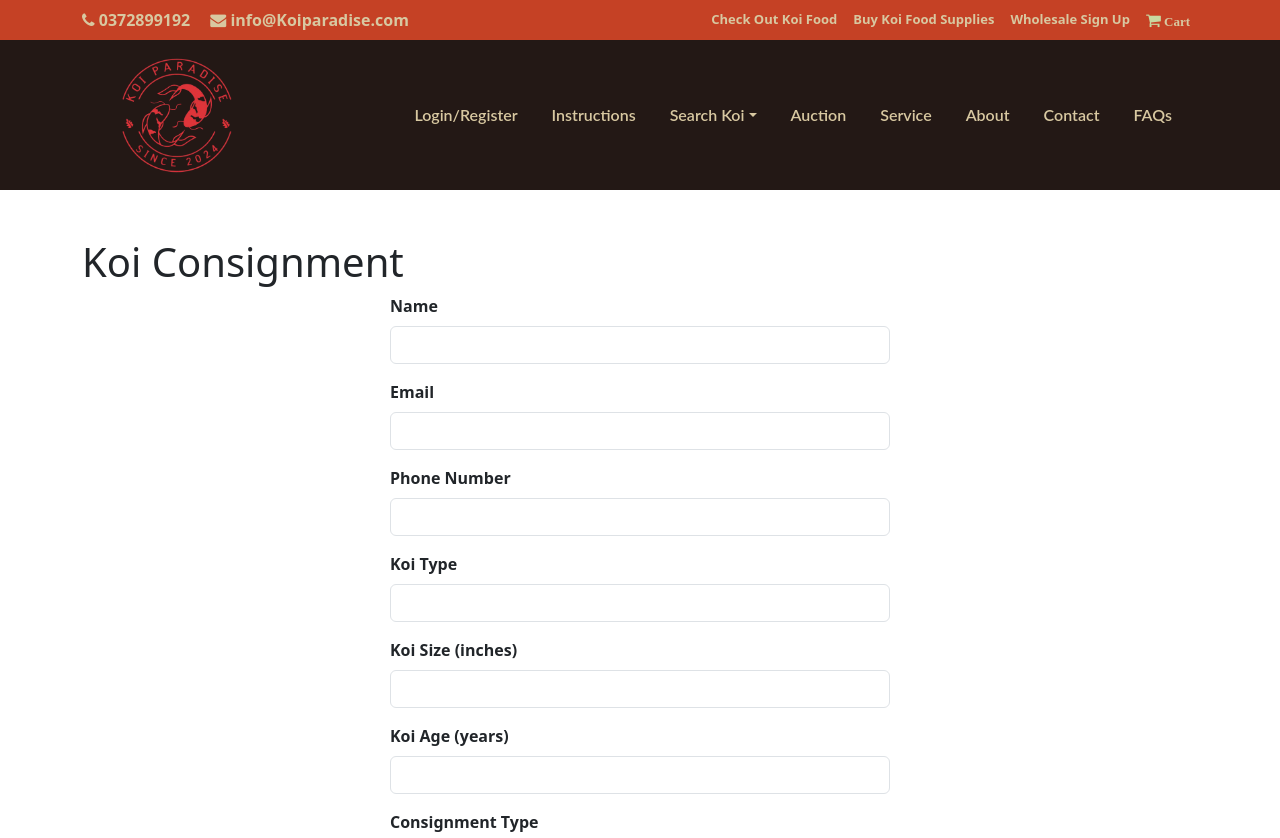
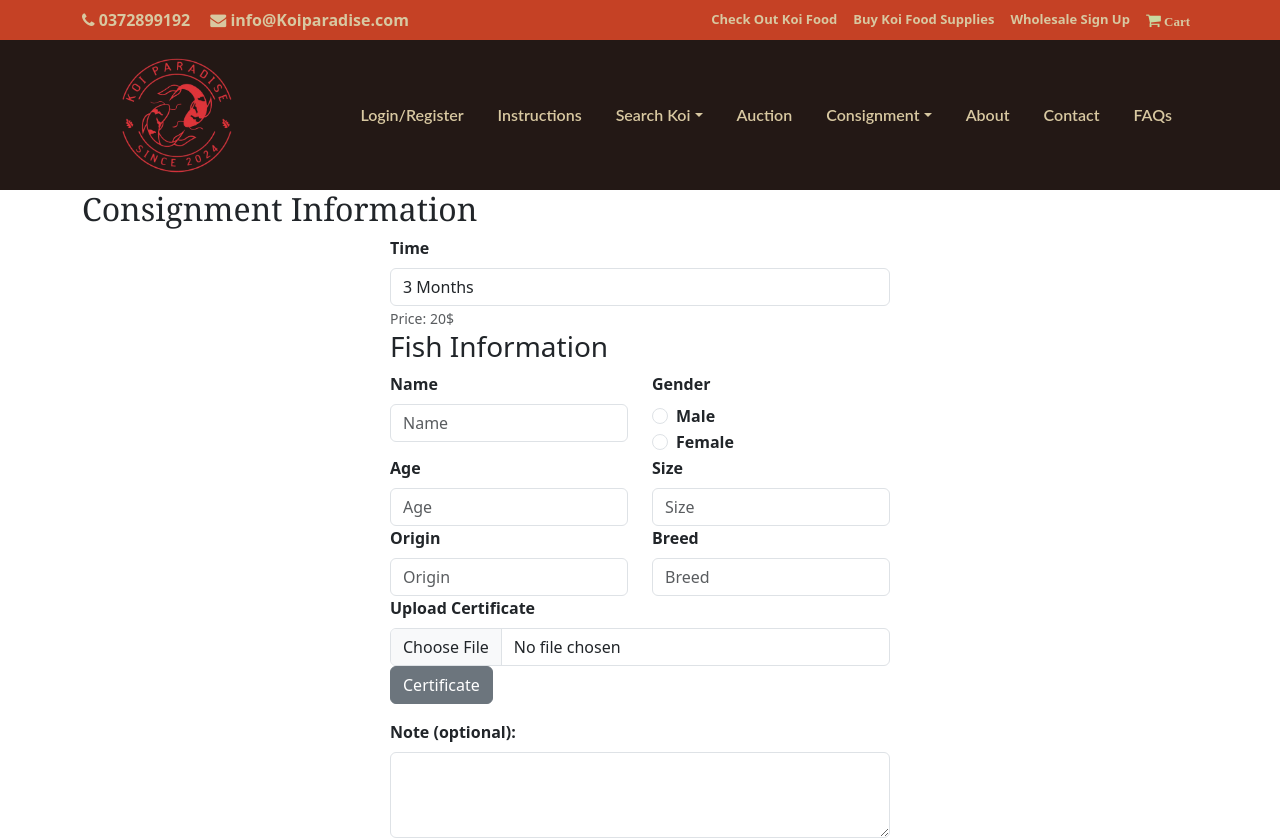
Before and after one commit to TrisDevel/Koi-farm-shop, a React (Create React App) app: page /consignment in a window 1280 px wide. Shown: the top 838 px of the page. Built offline with nearby package versions, Linux system fonts and the light colour scheme.

Commit message:
add consignment page

```diff
--- a/src/components/Navbar.js
+++ b/src/components/Navbar.js
@@ -59,10 +59,13 @@ function CustomNavbar() {
               </NavDropdown.Item>
             </NavDropdown>
               <Nav.Link href="#">Auction</Nav.Link>
-              <Nav.Link href="#">Service</Nav.Link>
+              <NavDropdown title="Consignment" id="basic-nav-dropdown">
+              <NavDropdown.Item href="/consignment">Consignment</NavDropdown.Item>
+              <NavDropdown.Item href="consignment-Policy">Consignment Policy</NavDropdown.Item>
+              </NavDropdown>
               <Nav.Link href="/about">About</Nav.Link>
               <Nav.Link href="/contact">Contact</Nav.Link>
-              <Nav.Link href="/faqs">FAQs</Nav.Link> {/* Add this line */}
+              <Nav.Link href="/faqs">FAQs</Nav.Link>
             </Nav>
           </Navbar.Collapse>
         </div>
--- a/src/pages/Consignment.js
+++ b/src/pages/Consignment.js
@@ -1,117 +1,157 @@
-import React, { useState } from 'react';
-import { Container, Form, Button, Alert } from 'react-bootstrap';
+import React, { useState } from "react";
+import { Container, Row, Col, Form, Button } from "react-bootstrap";
 
 const Consignment = () => {
-  const [consignmentForm, setConsignmentForm] = useState({
-    name: '',
-    email: '',
-    phoneNumber: '',
-    koiType: '',
-    koiSize: '',
-    koiAge: '',
-    consignmentType: 'offline'
-  });
-  const [requestSent, setRequestSent] = useState(false);
+  const [time, setTime] = useState("3 Months");
+  const [price, setPrice] = useState(20);
+  const [gender, setGender] = useState("");
+  const [file, setFile] = useState(null);
+  const [error, setError] = useState("");
 
-  const handleInputChange = (event) => {
-    const { name, value } = event.target;
-    setConsignmentForm({ ...consignmentForm, [name]: value });
+  const handleTimeChange = (e) => {
+    const selectedTime = e.target.value;
+    setTime(selectedTime);
+    // Cập nhật giá dựa trên thời gian
+    if (selectedTime === "1 Months") {
+      setPrice(20);
+    } else if (selectedTime === "2 Months") {
+      setPrice(40);
+    } else if (selectedTime === "3 Months") {
+      setPrice(60);
+    }
   };
 
-  const handleSubmit = (event) => {
-    event.preventDefault();
-    // Here you would typically send the consignment request to your backend
-    console.log('Consignment request submitted:', consignmentForm);
-    setRequestSent(true);
+  const handleGenderChange = (e) => {
+    setGender(e.target.value);
+  };
+
+  const handleFileChange = (e) => {
+    const selectedFile = e.target.files[0];
+    const validTypes = ["image/png", "image/jpeg"];
+    if (selectedFile && validTypes.includes(selectedFile.type)) {
+      setFile(selectedFile);
+      setError(""); // Xóa thông báo lỗi nếu tệp hợp lệ
+    } else {
+      setFile(null);
+      setError("Vui lòng chỉ tải lên tệp hình ảnh có định dạng PNG hoặc JPG.");
+    }
+  };
+
+  const handleSubmit = (e) => {
+    e.preventDefault();
+    if (!file) {
+      setError("Vui lòng tải lên một tệp hình ảnh hợp lệ.");
+      return;
+    }
+    // Gửi dữ liệu về backend
+    const formData = new FormData();
+    formData.append("time", time);
+    formData.append("price", price);
+    formData.append("gender", gender);
+    formData.append("file", file);
+    // Gọi API để gửi formData
+    // fetch('API_URL', { method: 'POST', body: formData });
   };
 
   return (
-    <Container className="my-5">
-      <h1>Koi Consignment</h1>
-      {requestSent ? (
-        <Alert variant="success">
-          Your consignment request has been sent successfully! We will contact you soon to discuss the details.
-        </Alert>
-      ) : (
+    <Container>
+      <h2>Consignment Information</h2>
       <Form onSubmit={handleSubmit}>
-          <Form.Group className="mb-3">
+        <Form.Group controlId="formTime">
+          <Form.Label>Time</Form.Label>
+          <Form.Control as="select" value={time} onChange={handleTimeChange}>
+            <option>1 Months</option>
+            <option>2 Months</option>
+            <option>3 Months</option>
+          </Form.Control>
+          <Form.Text>Price: {price}$</Form.Text>
+        </Form.Group>
+
+        <h3>Fish Information</h3>
+        <Row>
+          <Col>
+            <Form.Group controlId="formName">
               <Form.Label>Name</Form.Label>
-            <Form.Control
-              type="text"
-              name="name"
-              value={consignmentForm.name}
-              onChange={handleInputChange}
-              required
+              <Form.Control type="text" placeholder="Name" />
+            </Form.Group>
+          </Col>
+          <Col>
+            <Form.Group controlId="formGender">
+              <Form.Label>Gender</Form.Label>
+              <Form.Check
+                type="radio"
+                label="Male"
+                value="Male"
+                checked={gender === "Male"}
+                onChange={handleGenderChange}
+              />
+              <Form.Check
+                type="radio"
+                label="Female"
+                value="Female"
+                checked={gender === "Female"}
+                onChange={handleGenderChange}
               />
             </Form.Group>
-          <Form.Group className="mb-3">
-            <Form.Label>Email</Form.Label>
-            <Form.Control
-              type="email"
-              name="email"
-              value={consignmentForm.email}
-              onChange={handleInputChange}
-              required
+          </Col>
+        </Row>
+
+        <Row>
+          <Col>
+            <Form.Group controlId="formAge">
+              <Form.Label>Age</Form.Label>
+              <Form.Control type="text" placeholder="Age" />
+            </Form.Group>
+          </Col>
+          <Col>
+            <Form.Group controlId="formSize">
+              <Form.Label>Size</Form.Label>
+              <Form.Control type="text" placeholder="Size" />
+            </Form.Group>
+          </Col>
+        </Row>
+
+        <Row>
+          <Col>
+            <Form.Group controlId="formOrigin">
+              <Form.Label>Origin</Form.Label>
+              <Form.Control type="text" placeholder="Origin" />
+            </Form.Group>
+          </Col>
+          <Col>
+            <Form.Group controlId="formBreed">
+              <Form.Label>Breed</Form.Label>
+              <Form.Control type="text" placeholder="Breed" />
+            </Form.Group>
+          </Col>
+        </Row>
+
+        <Form.Group controlId="formFile">
+          <Form.Label>Upload Certificate</Form.Label>
+          <Form.Control type="file" onChange={handleFileChange} />
+          {error && <Form.Text className="text-danger">{error}</Form.Text>}
+        </Form.Group>
+
+        <Button variant="secondary" className="mb-3">
+          Certificate
+        </Button>
+
+        <Form.Group controlId="formNote">
+          <Form.Label>Note (optional):</Form.Label>
+          <Form.Control as="textarea" rows={3} />
+        </Form.Group>
+
+        <Form.Group controlId="formCheckbox">
+          <Form.Check
+            type="checkbox"
+            label="I have read and accept the Consignment Policy"
           />
         </Form.Group>
-          <Form.Group className="mb-3">
-            <Form.Label>Phone Number</Form.Label>
-            <Form.Control
-              type="tel"
-              name="phoneNumber"
-              value={consignmentForm.phoneNumber}
-              onChange={handleInputChange}
-              required
-            />
-          </Form.Group>
-          <Form.Group className="mb-3">
-            <Form.Label>Koi Type</Form.Label>
-            <Form.Control
-              type="text"
-              name="koiType"
-              value={consignmentForm.koiType}
-              onChange={handleInputChange}
-              required
-            />
-          </Form.Group>
-          <Form.Group className="mb-3">
-            <Form.Label>Koi Size (inches)</Form.Label>
-            <Form.Control
-              type="number"
-              name="koiSize"
-              value={consignmentForm.koiSize}
-              onChange={handleInputChange}
-              required
-            />
-          </Form.Group>
-          <Form.Group className="mb-3">
-            <Form.Label>Koi Age (years)</Form.Label>
-            <Form.Control
-              type="number"
-              name="koiAge"
-              value={consignmentForm.koiAge}
-              onChange={handleInputChange}
-              required
-            />
-          </Form.Group>
-          <Form.Group className="mb-3">
-            <Form.Label>Consignment Type</Form.Label>
-            <Form.Control
-              as="select"
-              name="consignmentType"
-              value={consignmentForm.consignmentType}
-              onChange={handleInputChange}
-              required
-            >
-              <option value="offline">Offline (Normal care)</option>
-              <option value="online">Online (For business)</option>
-            </Form.Control>
-          </Form.Group>
-          <Button variant="primary" type="submit">
-            Submit Consignment Request
+
+        <Button variant="dark" type="submit">
+          Continue to Payment
         </Button>
       </Form>
-      )}
     </Container>
   );
 };
```
Lines whose indentation alone changed are shown as unchanged.
